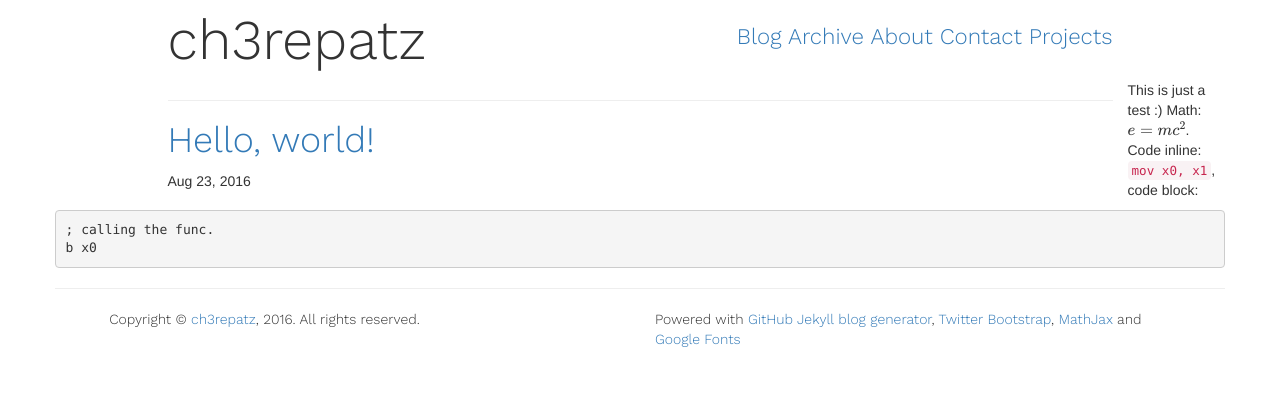
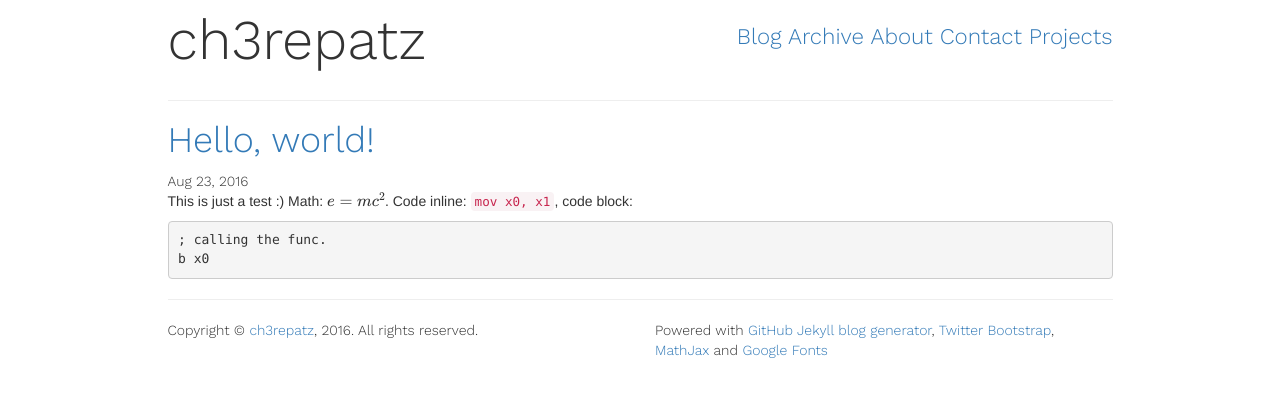
Before and after one commit to ch3repatz/ch3repatz.github.io, a Jekyll site: the page built from _posts/2016-08-23-hello-world.md, in a window 1280 px wide. Shown: the top 397 px of the page. Built offline with Jekyll 4.4.1, drawn with Linux system fonts in a browser that asks for light colours; formulas are drawn with MathJax 3.

Commit message:
Update post.html

```diff
--- a/_layouts/post.html
+++ b/_layouts/post.html
@@ -3,7 +3,7 @@
 ---
 <h1><a href="{{ page.url }}">{{ page.title }}</a></h1>
 
-<div class="post_date"></div>{{ page.date | date: "%b %-d, %Y" }}{% if page.author %} • {{ page.author }}{% endif %}</div>
+<div class="post_date">{{ page.date | date: "%b %-d, %Y" }}{% if page.author %} • {{ page.author }}{% endif %}</div>
 
 {% if content %}
   {{ content }}
```
